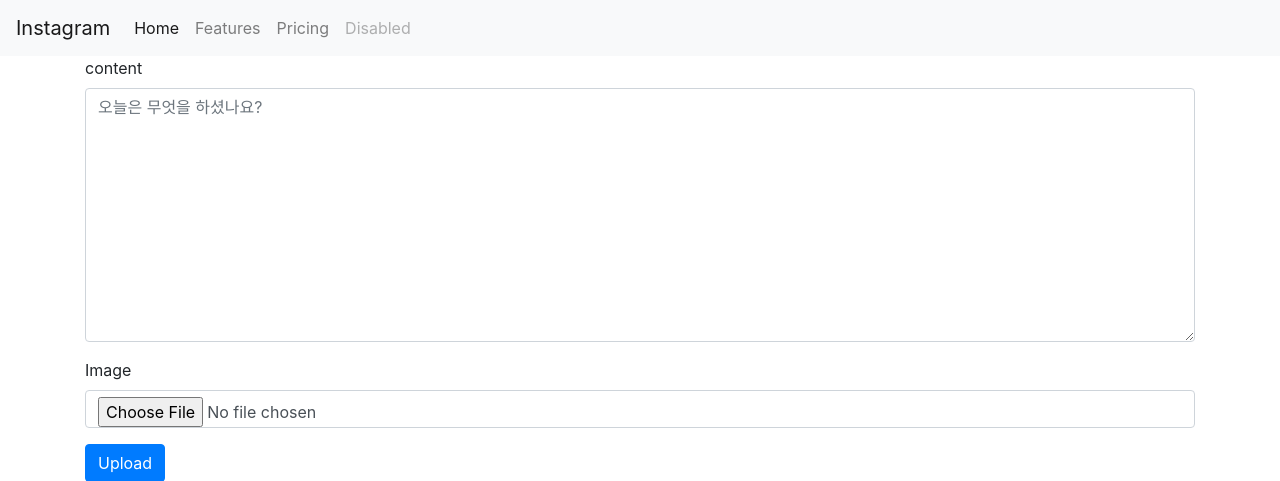
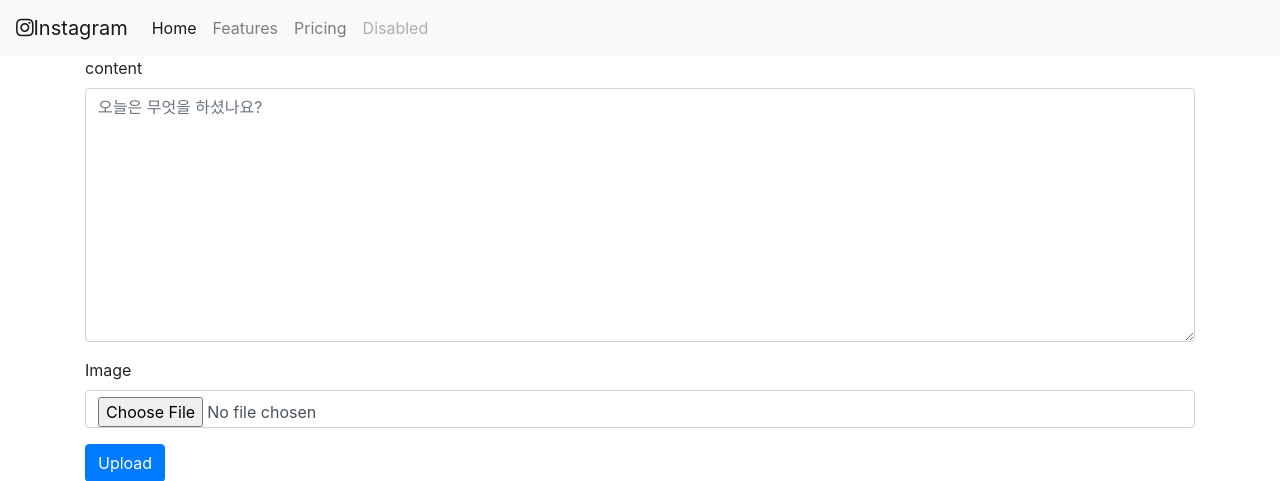
Before and after one commit to don2101/Insta, a Django app: page /posts/create/ in a window 1280 px wide. Shown: the top 481 px of the page. Run offline with Django 3.2, Linux system fonts and the light colour scheme; some libraries are stand-ins or nearby versions.

Commit message:
fontawesome cdn 추가

```diff
--- a/templates/base.html
+++ b/templates/base.html
@@ -9,7 +9,7 @@
     <link rel="stylesheet" href="https://stackpath.bootstrapcdn.com/bootstrap/4.3.1/css/bootstrap.min.css" integrity="sha384-ggOyR0iXCbMQv3Xipma34MD+dH/1fQ784/j6cY/iJTQUOhcWr7x9JvoRxT2MZw1T" crossorigin="anonymous">
 
     <!-- font-awesome -->
-
+    <link rel="stylesheet" href="https://use.fontawesome.com/releases/v5.8.1/css/all.css" integrity="sha384-50oBUHEmvpQ+1lW4y57PTFmhCaXp0ML5d60M1M7uH2+nqUivzIebhndOJK28anvf" crossorigin="anonymous">
     <title>Instagram</title>
   </head>
   <body>
```
